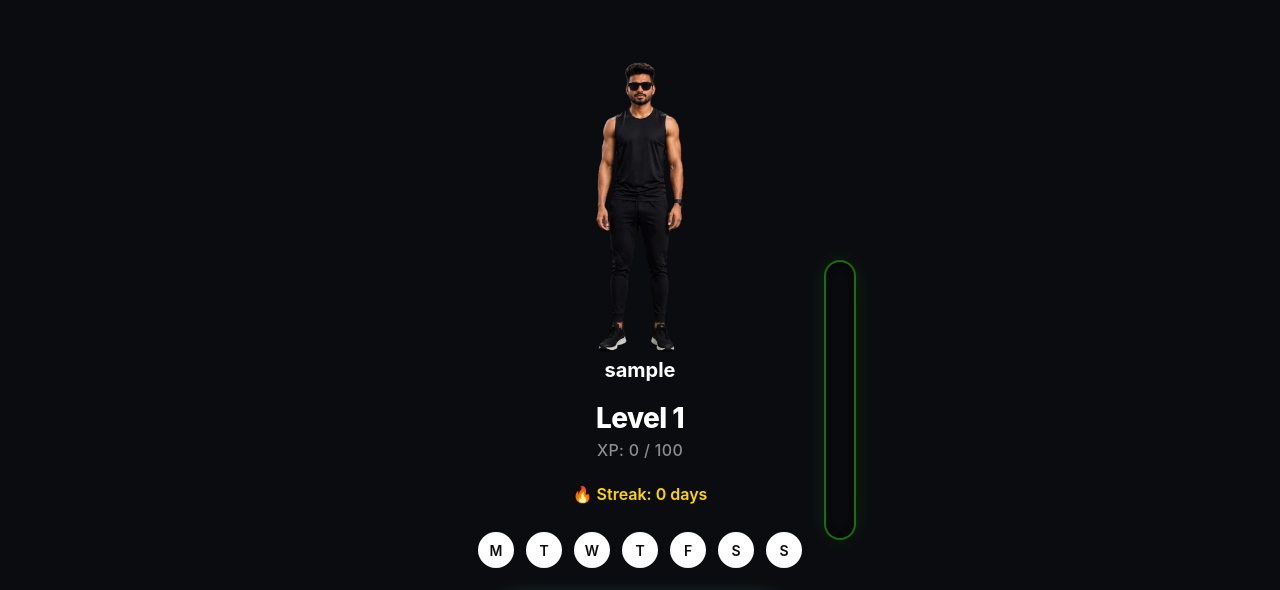
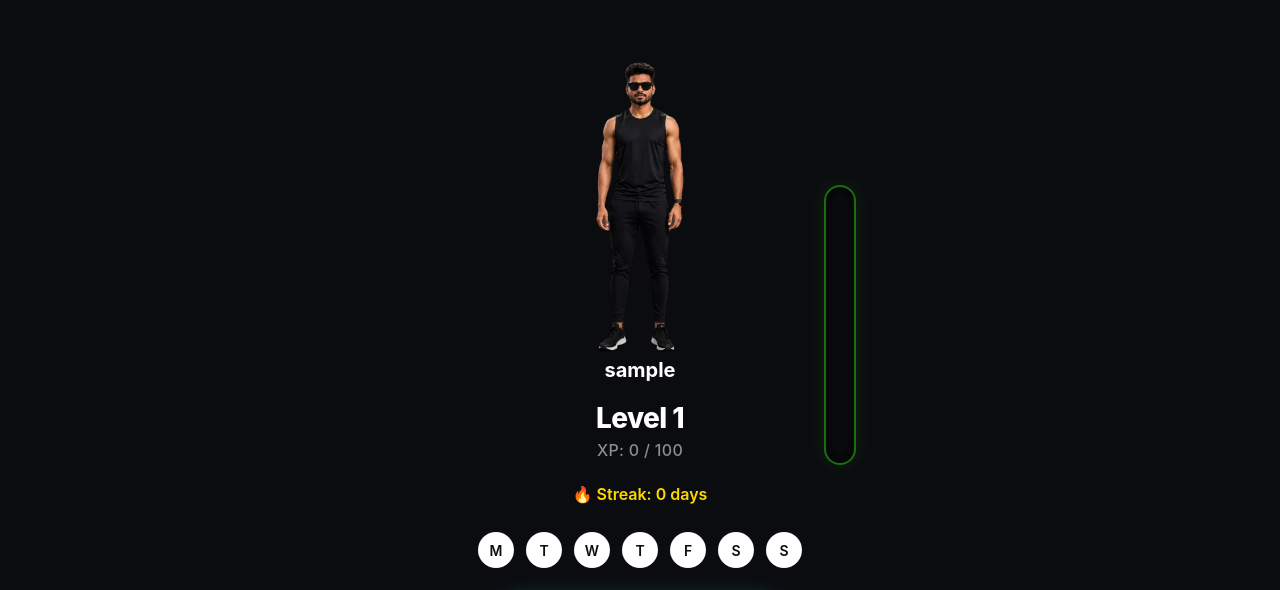
Before and after one commit to kiranreddy916/XP-Life, a React (Vite) app: page /home in a window 1280 px wide. Shown: the top 590 px of the page. Built offline with nearby package versions, Linux system fonts and the light colour scheme; no server answers; sample sign-in values are in the browser's storage.

Commit message:
fix: shift XP bar upside to clear streak day circles overlap

```diff
--- a/src/index.css
+++ b/src/index.css
@@ -673,7 +673,7 @@ h1, h2, h3, h4, h5, h6 {
   position: absolute;
   right: 24px;
   top: 50%;
-  transform: translateY(calc(-50% + 30px));
+  transform: translateY(calc(-50% - 45px));
   height: 35vh;
   width: 32px;
   display: flex;
--- a/src/pages/Home.jsx
+++ b/src/pages/Home.jsx
@@ -561,7 +561,7 @@ export default function Home() {
       </div>
 
       {/* Vertical XP Bar */}
-      <div className="xp-bar-container animate-fade-in" style={{ transform: 'translateY(calc(-50% + 30px))' }}>
+      <div className="xp-bar-container animate-fade-in" style={{ transform: 'translateY(calc(-50% - 45px))' }}>
         <div className="xp-bar-outline">
           <div
             className={`xp-bar-fill ${noTransition ? 'no-transition' : ''}`}
```
